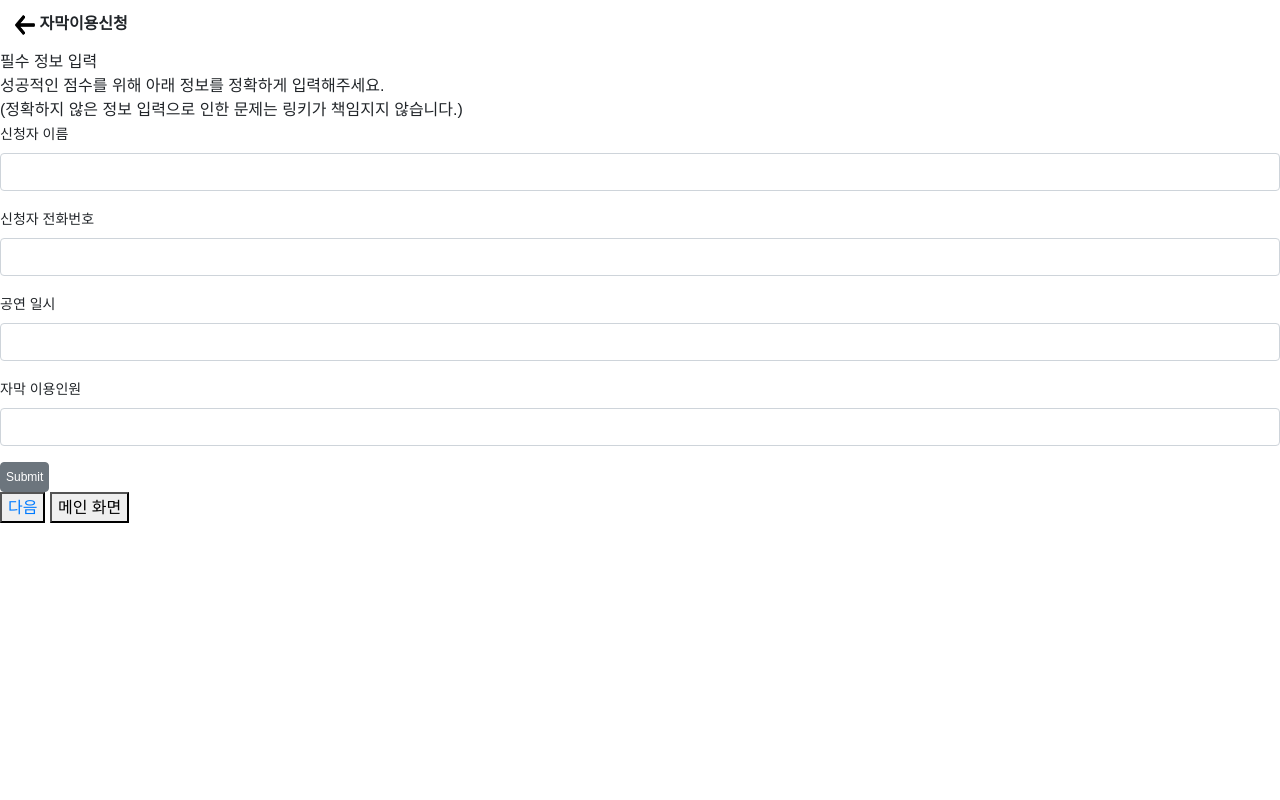
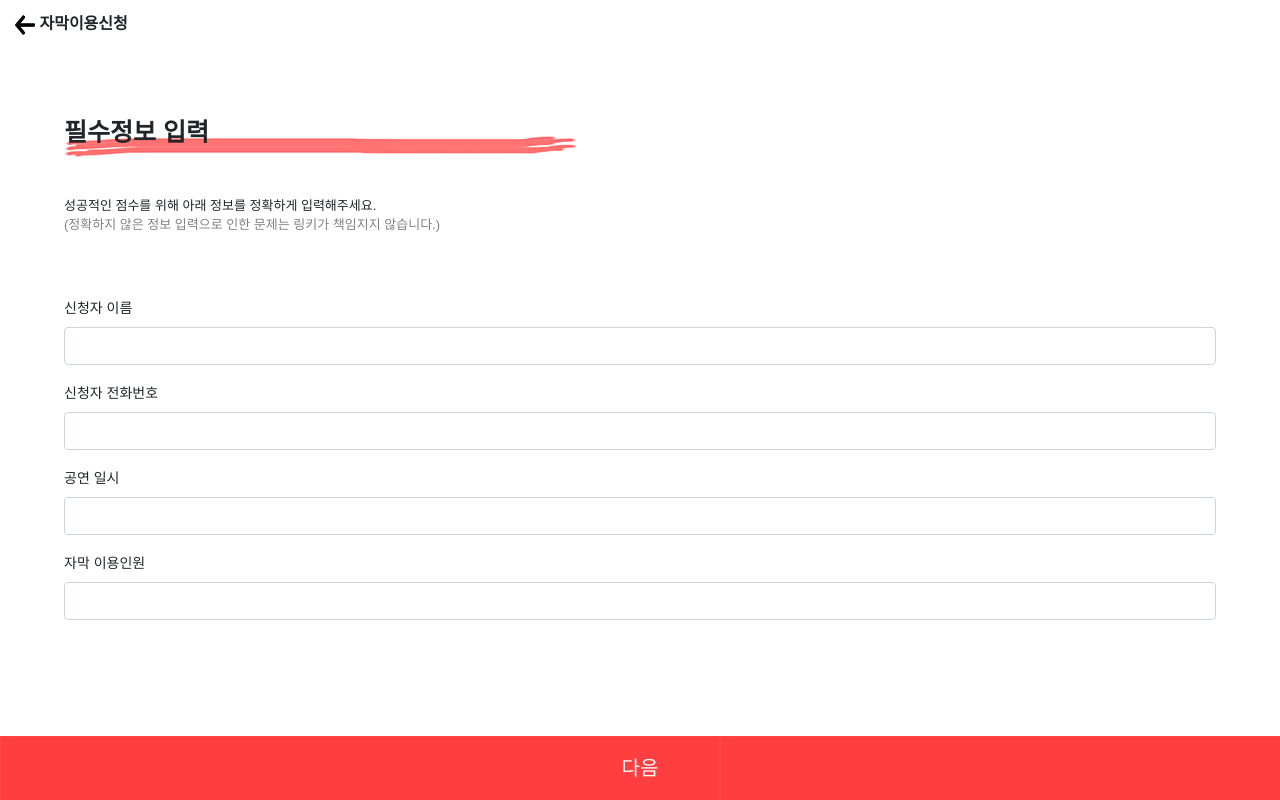
Before and after one commit to sdsm0430/ex_linky, a Django app: template chat/templates/chat/apply.html in a window 1280 px wide; the page is wider, and only the part inside the window is pictured. Run offline with Django 3.2, Linux system fonts and the light colour scheme; the template is opened without the code that fills it: values that come from a table or form of the project are taken from there, others are empty; some libraries are stand-ins or nearby versions.

Commit message:
업데이트

```diff
--- a/chat/templates/chat/apply.html
+++ b/chat/templates/chat/apply.html
@@ -10,24 +10,32 @@
     <link rel="stylesheet" href="https://stackpath.bootstrapcdn.com/bootstrap/4.1.1/css/bootstrap.min.css" integrity="sha384-WskhaSGFgHYWDcbwN70/dfYBj47jz9qbsMId/iRN3ewGhXQFZCSftd1LZCfmhktB" crossorigin="anonymous">
     <title>Apply</title>
     <style>
-        html, body, main{
+        html, body{
         height:100%;
         }
+        .post-form input{
+        font-size:120%;
+        }
+
     </style>
 </head>
 <body>
     <div class="top-banner">
         <div class="back">
-            <span class="image"><img src="{% static 'images/main/button_back.png' %}"></span>
+            <span class="image"><a href="{% url 'main_detail' pk=pk %}"><img src="{% static 'images/main/button_back.png' %}"></a></span>
             <span class="title" style="text-align:center;">자막이용신청</span>
         </div>
     </div>
 
+    <div class="necessary-info" style="width:100%; height:18%;">
+        <div style="font-weight:bold; font-size:25px; margin:5% 0 0 5%; background-image:url('{% static 'images/search/object_underbar_red.png' %}'); background-position:left bottom; background-repeat:no-repeat; background-size:40% 50%; width:100%; height:30%;">필수정보 입력</div>
+        <div style="margin:3% 3% 0 5%; font-size:13px;">성공적인 점수를 위해 아래 정보를 정확하게 입력해주세요.</div>
+        <div style="margin:0 3% 0 5%; font-size:13px; color:gray">(정확하지 않은 정보 입력으로 인한 문제는 링키가 책임지지 않습니다.)</div>
+    </div>
+
     <form method="POST" class="post-form" enctype="multipart/form-data">
         {% csrf_token %}
-        <div>필수 정보 입력</div>
-        <div>성공적인 점수를 위해 아래 정보를 정확하게 입력해주세요.</div>
-        <div>(정확하지 않은 정보 입력으로 인한 문제는 링키가 책임지지 않습니다.)</div>
+        <div style="margin:3% 5% 0 5%;">
         <label style="font-size:14px;">신청자 이름</label>
             <span><p>{{ form.name }}</p></span>
         <label style="font-size:14px;">신청자 전화번호</label>
@@ -36,9 +44,8 @@
             <span><p>{{ form.date }}</p></span>
         <label style="font-size:14px;">자막 이용인원</label>
             <span><p>{{ form.personnel }}</p></span>
-        <input type="submit" class="save btn btn-secondary" style="font-size:12px; padding:5px;">
+        </div>
+        <button class="fixed-bottom" type="submit" style="height:8%; color:white; border:none; width:100%; font-size:12px; padding:5px; background-image:url('{% static 'images/search/button_bottom_red.png' %}');"><span style="font-size:20px;">다음</span></button>
     </form>
-    <button><a href="{% url 'apply_image' pk=pk %}">다음</a></button>
-    <button><a href="{% url 'main_detail' pk=pk %}" style="color:black; text-decoration:none;">메인 화면</a></button>
 </body>
 </html>
--- a/chat/templates/chat/choice.html
+++ b/chat/templates/chat/choice.html
@@ -18,7 +18,7 @@
 <body>
     <div class="top-banner">
         <div class="back">
-            <span class="image"><img src="{% static 'images/search/button_cancel_black.png' %}"></span>
+            <span class="image"><a href="{% url 'main_detail' pk=pk %}"><img src="{% static 'images/search/button_cancel_black.png' %}"></a></span>
         </div>
     </div>
     <div class="language-title" style="text-align:center;">
--- a/chat/templates/chat/main.html
+++ b/chat/templates/chat/main.html
@@ -19,7 +19,7 @@
     <div class="main" style="width:device-width; height:device-height;">
         <div class="top-banner">
             <div class="back">
-                <span class="image"><img src="{% static 'images/main/button_back.png' %}"></span>
+                <span class="image"><a href="{% url 'main_list' %}"><img src="{% static 'images/main/button_back.png' %}"></a></span>
                 <span class="title" style="text-align:center;">{{musical.title}}</span>
             </div>
         </div>
--- a/chat/views.py
+++ b/chat/views.py
@@ -96,7 +96,7 @@ def apply(request, pk):
             apply = form.save(commit=False)
             apply.musical = musical
             apply.save()
-            return redirect('apply', pk=musical.pk)
+            return redirect('apply_complete', pk=musical.pk)
     else:
         form = ApplyForm()
     return render(request, 'chat/apply.html', {
@@ -121,7 +121,9 @@ def apply_image(request, pk):
     })
 
 def apply_complete(request, pk):
+    musical = get_object_or_404(Musical, pk=pk)
     return render(request, 'chat/apply_complete.html', {
+        'musical':musical,
         'pk':pk,
     })
 
```
Also changed, not shown: chat/templates/chat/apply_complete.html (+47 -3 lines), chat/templates/chat/apply_image.html (+16 -1 lines).
